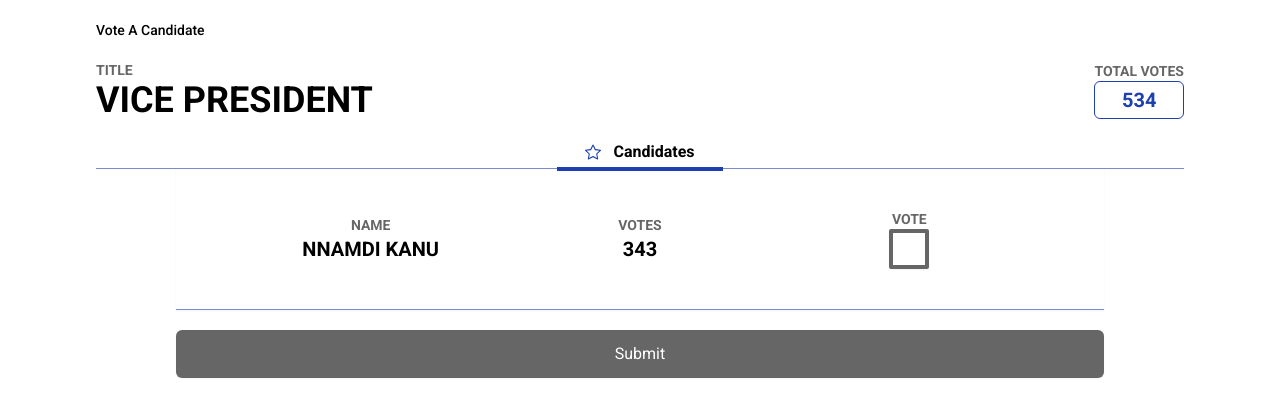
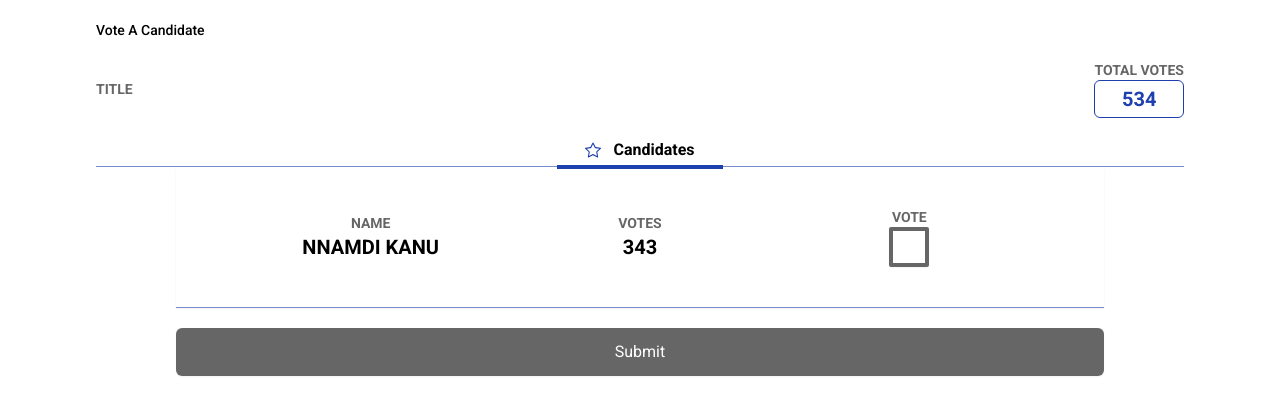
Before and after one commit to mmesomasaint/sheerpoll, a Next.js app: page /v/dashboard/vote in a window 1280 px wide. Shown: the top 416 px of the page. Built offline with nearby package versions, Linux system fonts and the light colour scheme; no server answers; the database is empty; sample sign-in values are in the browser's storage.

Commit message:
Fix: Integrate data fetch with ui

```diff
--- a/app/v/dashboard/vote/page.tsx
+++ b/app/v/dashboard/vote/page.tsx
@@ -28,10 +28,11 @@
     setLoading(true)
 
     const fetchPosition = async () => {
-      const position_id = searchParams.get('id')
+      const position_id = searchParams.get('position_id')
 
       if (position_id) {
         const data = await getById(position_id)
+        console.log(data)
         setPosition(data)
       }
 
@@ -47,7 +48,7 @@
       <div className='flex justify-between items-center py-5 gap-5'>
         <div className='flex flex-col items-start gap-0'>
           <p className='text-sm font-semibold text-black/60'>TITLE</p>
-          <p className='text-4xl font-bold uppercase'>Vice President</p>
+          <p className='text-4xl font-bold uppercase'>{position?.title}</p>
         </div>
         <div className='flex flex-col items-end gap-0'>
           <p className='text-sm font-semibold text-black/60'>TOTAL VOTES</p>
```
